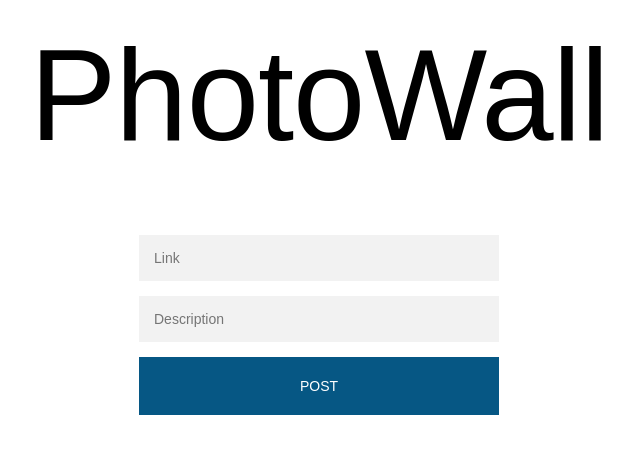
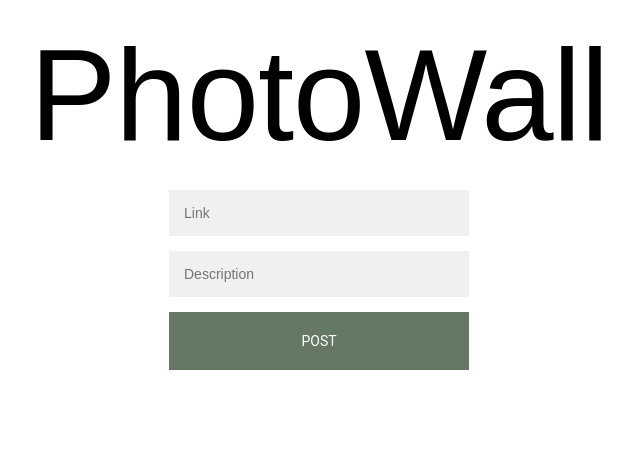
Before and after one commit to Tanveer-ahmed7815/photoWall, a React (Create React App) app: page /AddPhoto in a window 1280 px wide. Shown: the top 454 px of the page, without its empty margins (321-961 px from the left). Built offline with nearby package versions, Linux system fonts and the light colour scheme; a web font is replaced by a local one.

Commit message:
add CSS changes for comments page

```diff
--- a/src/styles/stylesheet.css
+++ b/src/styles/stylesheet.css
@@ -20,6 +20,19 @@ h1 {
     color: black;
   }
 
+h1 a{
+    color: black;
+    text-decoration: none;
+}
+
+h1 a:focus{
+    outline: 0;
+}
+
+body{
+    background: offwhite;
+}
+
 .photo-grid{
 
     max-width: 1000px;
@@ -36,27 +49,113 @@ h1 {
     margin: 0 2rem 2rem 2rem;
 }
 
+.figure .single-photo{
+    flex-basis: calc(33.333% - 4rem);
+    flex-grow: 1;
+    flex-shrink: 0;
+    margin: 0 2rem 2rem 2rem;
+    padding: 2rem;
+    border: 1px solid #d3d3d3;
+    background: #fff;
+    position: relative;
+}
+
+.single-photo{
+    max-width: 1000px;
+    margin: 0 auto;
+    display: flex;
+    background: #fff;
+    border: black;
+}
+
+.single-photo .figure{
+    box-shadow: none;
+    margin: 0 2rem 0 0;
+    border: 0;
+    padding: 0;
+    flex: 1 0 60%;
+    max-width: 60%;
+}
+
+.single-photo .comments{
+    flex: 1 0 40%;
+    max-width: 40%;
+}
+
+.single-photo .photo{
+    width: 100%;
+    margin: 0;
+}
+
 .photo {
     width: calc(100% + 4rem);
-    margin: -2rem 0rem 0rem -2rem;
+    margin-left: -2rem;
+    margin-top: -2rem;
+    max-width: none;
+}
+
+.comment{
+    width: 100%;
+}
+
+.comment p{
+    border-bottom: 1px solid #d3d3d3;
+    padding: 0.5rem 0;
+}
+
+.comment-form input,
+.comment-form textarea{
+    width: 100%;
+    border: 0;
+    font-size: 1.3rem;
+    padding: 1rem 0;
+    border-bottom: 1px solid #d3d3d3;
+    outline: none;
+    resize: vertical;
 }
 
 .button-container{
+margin: 0 auto;
 display: flex;
+align-items: center;
 justify-content: center;
 }
 
-button{
-flex-basis: 48%;
-color: red;
-font-size: 15px;
-border: 2px solid #f2f2f2;
-line-height: 2;
-padding: 5px;
+button, .button {
+    border: 2px solid #f2f2f2;
+    background: none;
+    flex-basis: 48%;
+    display: inline-block;
+    line-height: 2;
+    text-decoration: none;
+    padding: 5px;
+    text-align: center;
+    font-size: 15px;
+    color: red;
+    transition: all 0.2s;
+    box-sizing: padding-box;
 }
-button:hover,.button:hover, button:focus, .button:focus {
-    border-color: #00f;
+
+button:hover, .button:hover,
+button:focus, .button:focus {
+    border-color: #999;
     outline: 0;
+}
+
+.speech-bubble {
+    background: url('https://d3h8bchusj8g8f.cloudfront.net/png/15004_200.png') center no-repeat;
+    background-size: contain;
+    height: 200px;
+    width: 200px;
+    display: inline-block;
+}
+
+.comment-count {
+    margin: 0 auto;
+    display: flex;
+    align-items: center;
+    justify-content: center;
+    color: black;
 }
 
 .addIcon {
@@ -69,45 +168,50 @@ button:hover,.button:hover, button:focus, .button:focus {
 }
 
 .form {
-    background: white;
+    width: 300px;
     margin: 0 auto;
-    max-width: 360px;
-    padding: 45px;
-    text-align: center;
+    padding: 0 0;
 }
 
 .form input {
     font-family: sans-serif;
-    background: #f2f2f2;
+    outline: 0;
+    background: #f0f0f0;
     width: 100%;
-    border: none;
+    border: 0;
+    margin: 0 0 15px;
     padding: 15px;
     box-sizing: border-box;
     font-size: 14px;
-    margin: 0 0 15px;
 }
 
-.form button{
-    font-family: sans-serif;
+.form button {
+    font-family: 'Roboto', sans-serif;
     text-transform: uppercase;
-    background: #065784;
+    outline: 0;
+    background: #657864;
     width: 100%;
-    border: none;
+    border: 0;
     padding: 15px;
-    color: white;
+    color: #FFFFFF;
     font-size: 14px;
+    -webkit-transition: all 0.3 ease;
+    transition: all 0.3 ease;
     cursor: pointer;
 }
 
-.form button:hover{
-    background-color: #7b8589;
+.form button:hover,
+form button:active,
+form button:focus {
+    background: #7f8b74;
 }
 
-button:hover{
-    border-color: blue;
+.loader {
+    height: 10%;
+    width: 10%;
+    display: flex;
+    position: fixed;
+    align-items: center;
+    justify-content: center;
+    font-size: 24pt;
 }
-
-h1 a{
-    color: black;
-    text-decoration: none;
-}
```
